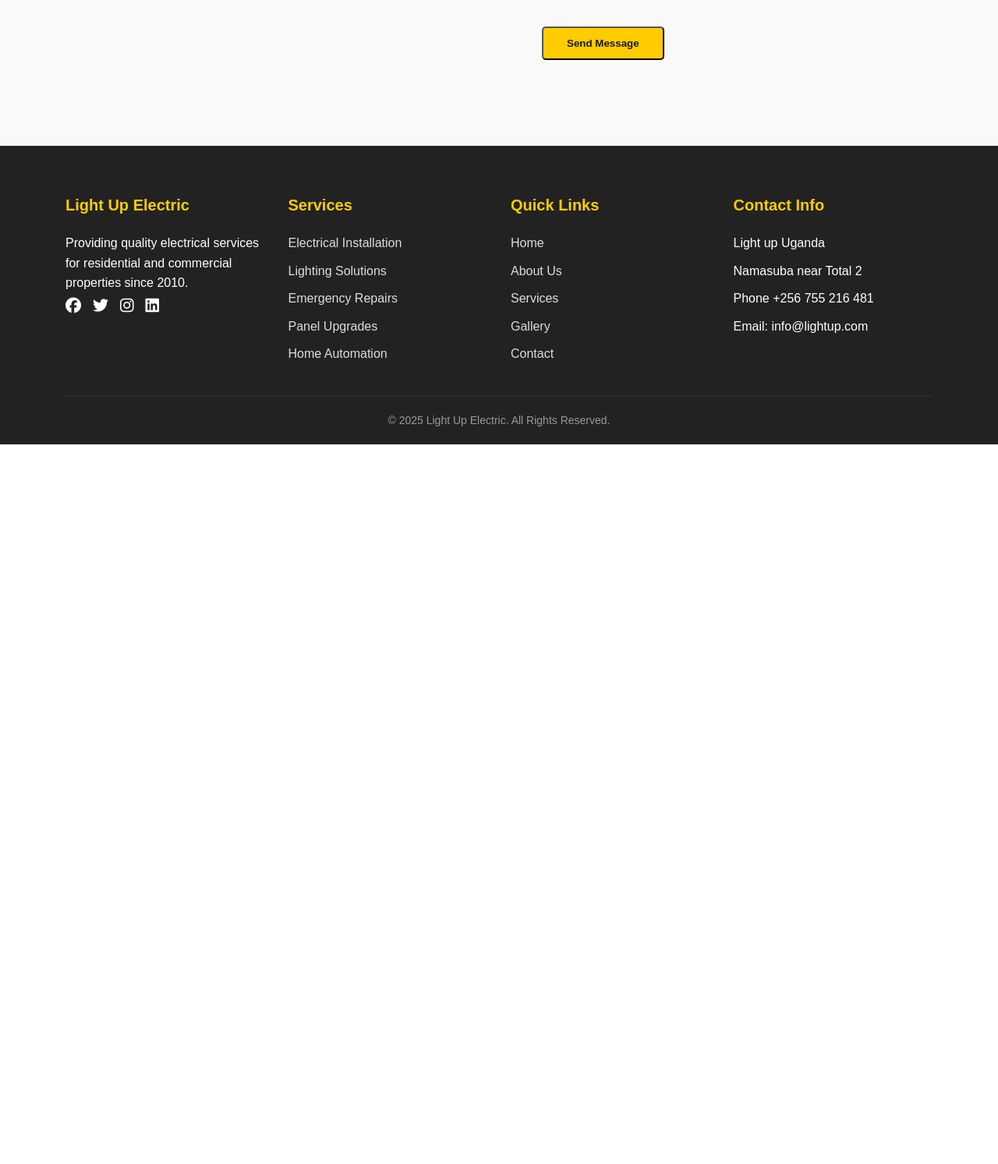
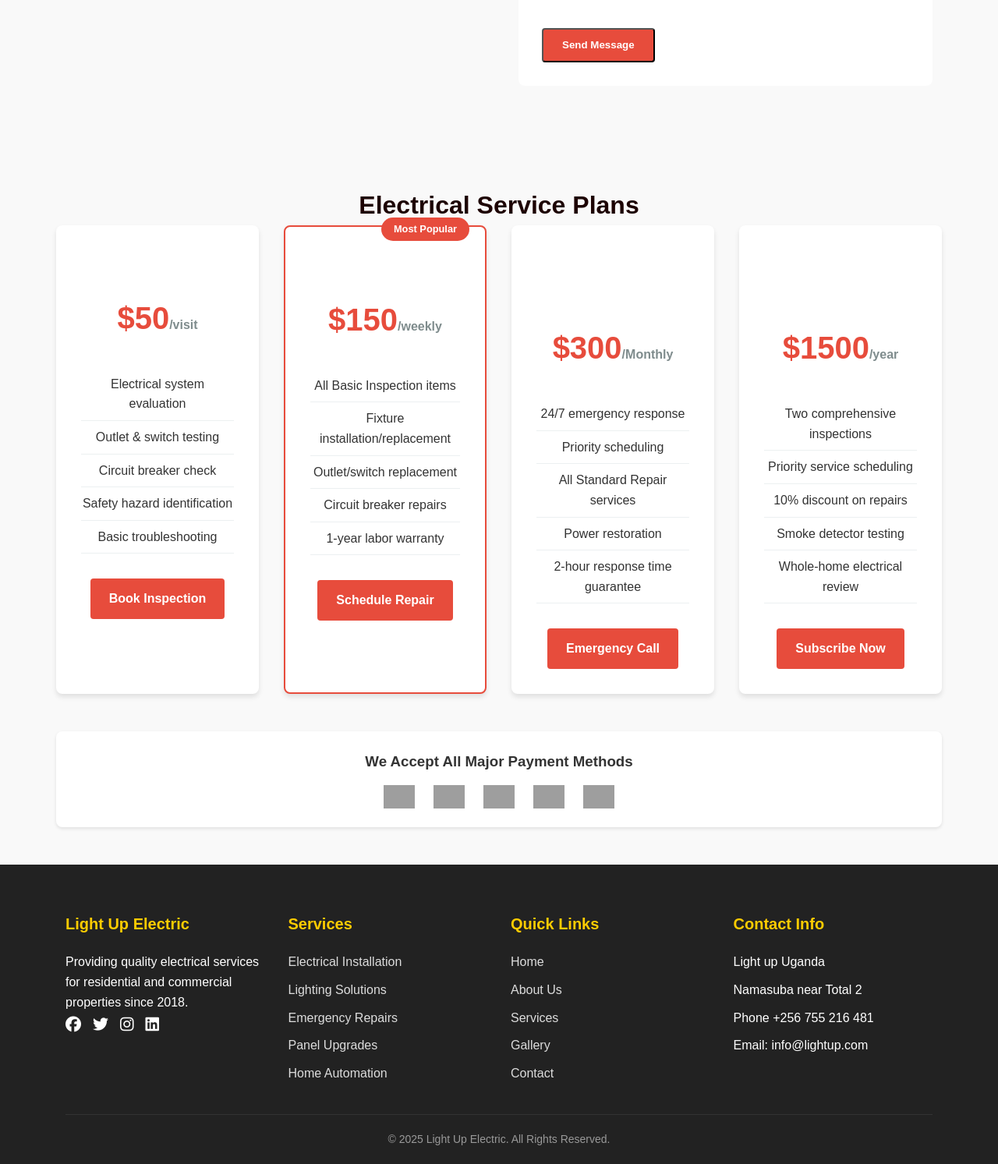
Before and after one commit to morgankolly/my-elec-web, a PHP site: page / in a window 1280 px wide. Shown: the part 3190-4683 px from the top of the page at 78% size. Before the commit the page ends 3760 px from the top, so only its background shows below. Run offline with PHP 8.4, Linux system fonts and the light colour scheme; data that the repository does not hold is empty; some libraries are stand-ins or nearby versions; grey boxes are pictures that could not be loaded.

Commit message:
added pricing feature on my home page

```diff
--- a/assets/css/styles.css
+++ b/assets/css/styles.css
@@ -229,7 +229,7 @@
         }
 
         .author-info p {
-            color: #666;
+            color: #20c820;
             font-size: 14px;
         }
 
@@ -245,7 +245,7 @@
 
         .contact-container {
             display: grid;
-            grid-template-columns: repeat(auto-fit, minmax(300px, 1fr));
+            grid-template-columns: repeat(auto-fit, minmax(350px, 1fr));
             gap: 50px;
         }
 
@@ -259,7 +259,7 @@
         }
 
         .contact-form {
-            background-color: #f9f9f9;
+            background-color: #ffffff;
             padding: 30px;
             border-radius: 8px;
         }
@@ -848,3 +848,119 @@
                 font-size: 16px;
             }
         }
+
+
+        .pricing-container {
+            max-width: 1200px;
+            margin: 3rem auto;
+            padding: 0 2rem;
+        }
+        .pricing-container h1{
+            text-align: center;
+            color: #1d0303;
+        }
+        /* h1 {
+            text-align: center;
+            color: #2c3e50;
+            margin-bottom: 2rem;
+        } */
+
+        .pricing-grid {
+            display: grid;
+            grid-template-columns: repeat(auto-fit, minmax(250px, 1fr));
+            gap: 2rem;
+        }
+
+        .pricing-card {
+            background: white;
+            border-radius: 8px;
+            box-shadow: 0 4px 6px rgba(0, 0, 0, 0.1);
+            padding: 2rem;
+            text-align: center;
+            transition: transform 0.3s ease;
+        }
+
+        .pricing-card:hover {
+            transform: translateY(-5px);
+        }
+
+        .pricing-card h2 {
+            color: #ffffff;
+            margin-top: 0;
+        }
+
+        .price {
+            font-size: 2.5rem;
+            font-weight: bold;
+            color: #e74c3c;
+            margin: 1rem 0;
+        }
+
+        .price span {
+            font-size: 1rem;
+            color: #7f8c8d;
+        }
+
+        .features {
+            list-style: none;
+            padding: 0;
+            margin: 2rem 0;
+        }
+
+        .features li {
+            padding: 0.5rem 0;
+            border-bottom: 1px solid #ecf0f1;
+        }
+
+        .btn {
+            display: inline-block;
+            background-color: #e74c3c;
+            color: white;
+            padding: 0.8rem 1.5rem;
+            border-radius: 4px;
+            text-decoration: none;
+            font-weight: bold;
+            transition: background-color 0.3s ease;
+        }
+
+        .btn:hover {
+            background-color: #c0392b;
+        }
+
+        .popular {
+            border: 2px solid #e74c3c;
+            position: relative;
+        }
+
+        .popular-tag {
+            position: absolute;
+            top: -12px;
+            right: 20px;
+            background-color: #e74c3c;
+            color: white;
+            padding: 0.3rem 1rem;
+            border-radius: 20px;
+            font-size: 0.8rem;
+            font-weight: bold;
+        }
+
+        .payment-methods {
+            margin-top: 3rem;
+            text-align: center;
+            padding: 1.5rem;
+            background: white;
+            border-radius: 8px;
+            box-shadow: 0 2px 4px rgba(0,0,0,0.1);
+        }
+
+        .payment-icons {
+            display: flex;
+            justify-content: center;
+            gap: 1.5rem;
+            margin-top: 1rem;
+        }
+
+        .payment-icons img {
+            height: 30px;
+            width: auto;
+        }
--- a/index.html
+++ b/index.html
@@ -93,16 +93,16 @@
                     <img src="assets/photos/Untitled.jpg" alt="Project 6">
                 </div>
                 <div class="gallery-item">
-                    <img src="https://images.unsplash.com/photo-1600607688969-a5bfcd646154?ixlib=rb-1.2.1&auto=format&fit=crop&w=500&q=80" alt="Project 7">
+                    <img src="assets/photos/Untitled.jpg" alt="Project 7">
                 </div>
                 <div class="gallery-item">
-                    <img src="https://images.unsplash.com/photo-1600566752229-250ed79470f8?ixlib=rb-1.2.1&auto=format&fit=crop&w=500&q=80" alt="Project 8">
+                    <img src="assets/photos/Untitled.jpg" alt="Project 8">
                 </div>
                 <div class="gallery-item">
-                    <img src="https://images.unsplash.com/photo-1600607688969-a5bfcd646154?ixlib=rb-1.2.1&auto=format&fit=crop&w=500&q=80" alt="Project 9">
+                    <img src="assets/photos/Untitled.jpg" alt="Project 9">
                 </div>
                 <div class="gallery-item">
-                    <img src="https://images.unsplash.com/photo-1600607687920-4e2a09cf159d?ixlib=rb-1.2.1&auto=format&fit=crop&w=500&q=80" alt="Project 10">
+                    <img src="assets/photos/Untitled.jpg" alt="Project 10">
                 </div>
             </div>
         </div>
@@ -134,10 +134,10 @@
                     </div>
                     <div class="testimonial-author">
                         <div class="author-img">
-                            <img src="https://randomuser.me/api/portraits/men/32.jpg" alt="Michael Chen">
+                            <img src="assets/photos/10074657.jpg" alt="Kabuubi David">
                         </div>
                         <div class="author-info">
-                            <h4>Michael Chen</h4>
+                            <h4>Kabuubi David</h4>
                             <p>Business Owner</p>
                             <div class="rating">★★★★☆</div>
                         </div>
@@ -149,10 +149,10 @@
                     </div>
                     <div class="testimonial-author">
                         <div class="author-img">
-                            <img src="https://randomuser.me/api/portraits/women/65.jpg" alt="Emily Rodriguez">
+                            <img src="assets/photos/10074657.jpg" alt="Yiga sharif">
                         </div>
                         <div class="author-info">
-                            <h4>Emily Rodriguez</h4>
+                            <h4>Yiga sharif</h4>
                             <p>Apartment Manager</p>
                             <div class="rating">★★★★★</div>
                         </div>
@@ -224,12 +224,81 @@
             </div>
         </div>
     </section>
+   <div class="pricing-container">
+        <h1>Electrical Service Plans</h1>
+
+        <div class="pricing-grid">
+            <div class="pricing-card">
+                <h2>Basic Inspection</h2>
+                <div class="price">$50<span>/visit</span></div>
+                <ul class="features">
+                    <li>Electrical system evaluation</li>
+                    <li>Outlet & switch testing</li>
+                    <li>Circuit breaker check</li>
+                    <li>Safety hazard identification</li>
+                    <li>Basic troubleshooting</li>
+                </ul>
+                <a href="#" class="btn">Book Inspection</a>
+            </div>
+
+            <div class="pricing-card popular">
+                <div class="popular-tag">Most Popular</div>
+                <h2>Standard Repair</h2>
+                <div class="price">$150<span>/weekly</span></div>
+                <ul class="features">
+                    <li>All Basic Inspection items</li>
+                    <li>Fixture installation/replacement</li>
+                    <li>Outlet/switch replacement</li>
+                    <li>Circuit breaker repairs</li>
+                    <li>1-year labor warranty</li>
+                </ul>
+                <a href="#" class="btn">Schedule Repair</a>
+            </div>
+
+            <div class="pricing-card">
+                <h2>Emergency Service</h2>
+                <div class="price">$300<span>/Monthly</span></div>
+                <ul class="features">
+                    <li>24/7 emergency response</li>
+                    <li>Priority scheduling</li>
+                    <li>All Standard Repair services</li>
+                    <li>Power restoration</li>
+                    <li>2-hour response time guarantee</li>
+                </ul>
+                <a href="#" class="btn">Emergency Call</a>
+            </div>
+
+            <div class="pricing-card">
+                <h2>Annual Maintenance</h2>
+                <div class="price">$1500<span>/year</span></div>
+                <ul class="features">
+                    <li>Two comprehensive inspections</li>
+                    <li>Priority service scheduling</li>
+                    <li>10% discount on repairs</li>
+                    <li>Smoke detector testing</li>
+                    <li>Whole-home electrical review</li>
+                </ul>
+                <a href="#" class="btn">Subscribe Now</a>
+            </div>
+        </div>
+
+        <div class="payment-methods">
+            <h3>We Accept All Major Payment Methods</h3>
+            <div class="payment-icons">
+                <img src="https://cdn-icons-png.flaticon.com/512/196/196578.png" alt="Visa">
+                <img src="https://cdn-icons-png.flaticon.com/512/196/196561.png" alt="Mastercard">
+                <img src="https://cdn-icons-png.flaticon.com/512/196/196566.png" alt="American Express">
+                <img src="https://cdn-icons-png.flaticon.com/512/825/825454.png" alt="PayPal">
+                <img src="https://cdn-icons-png.flaticon.com/512/825/825426.png" alt="Apple Pay">
+            </div>
+        </div>
+    </div>
     <footer>
         <div class="container">
             <div class="footer-container">
                 <div class="footer-col">
                     <h3>Light Up Electric</h3>
-                    <p>Providing quality electrical services for residential and commercial properties since 2010.</p>
+                    <p>Providing quality electrical services for residential and commercial properties since 2018.</p>
                     <div class="social-links">
                         <a href="#"><i class="fab fa-facebook"></i></a>
                         <a href="#"><i class="fab fa-twitter"></i></a>
```
Also changed, not shown: contact.html (deleted, +0 -167 lines).
